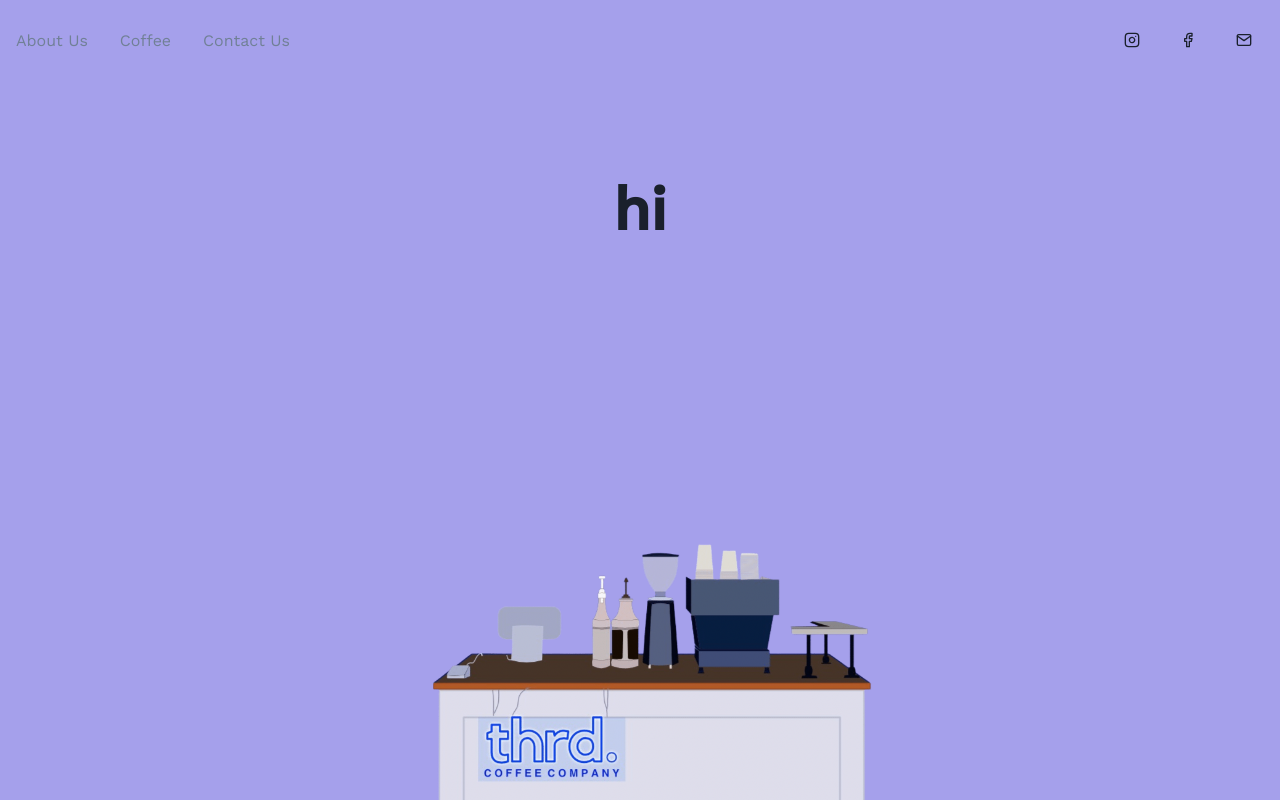
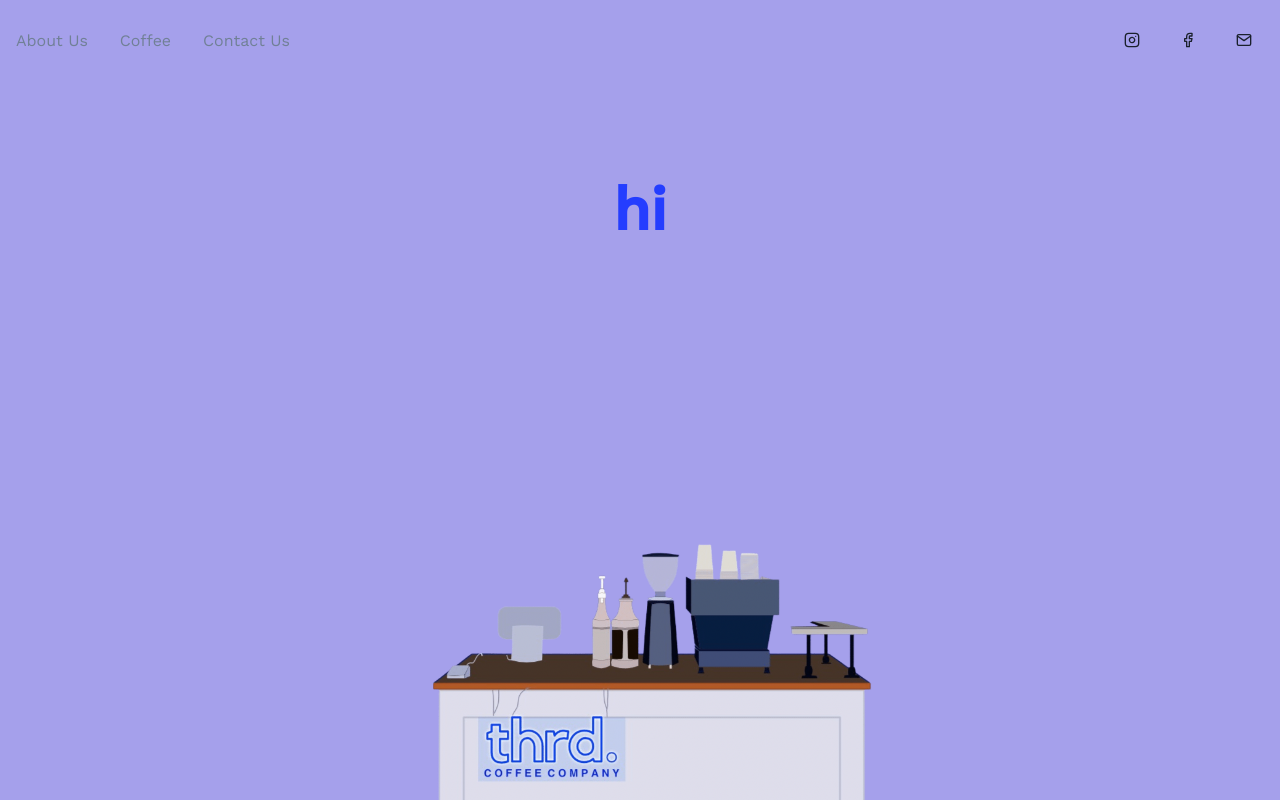
Before and after one commit to thrd-coffee-company/thrd-site, a Next.js app: page / in a window 1280 px wide. Shown: the top 800 px of the page. Built offline with nearby package versions, Linux system fonts and the light colour scheme.

Commit message:
fix: removed unused vars for build

```diff
--- a/src/components/hero/hero.tsx
+++ b/src/components/hero/hero.tsx
@@ -1,13 +1,4 @@
-import {
-  Box,
-  Text,
-  Stack,
-  Flex,
-  Heading,
-  useBreakpointValue,
-  Button,
-} from "@chakra-ui/react";
-import { ChakraNextImage } from "../chakraNextImage";
+import { Box, Stack, Heading } from "@chakra-ui/react";
 import NextImage from "next/image";
 import thrdCart from "../../assets/svg/thrd-cart.png";
 
@@ -15,7 +6,13 @@ const Hero = () => {
   return (
     <Box p={8}>
       <Stack direction="column" spacing={4} align="center" justify="center">
-        <Heading fontFamily="body" as="h2" size="3xl" fontWeight="semibold">
+        <Heading
+          fontFamily="body"
+          as="h2"
+          size="3xl"
+          fontWeight="semibold"
+          color="brand"
+        >
           hi
         </Heading>
         <Box width="100%">
--- a/src/components/navbar/navbar.tsx
+++ b/src/components/navbar/navbar.tsx
@@ -8,7 +8,6 @@ import {
   useDisclosure,
   Collapse,
   Stack,
-  Flex,
   Link,
 } from "@chakra-ui/react";
 import NextLink from "next/link";
--- a/src/pages/index.tsx
+++ b/src/pages/index.tsx
@@ -1,4 +1,4 @@
-import { Text, Center, Box, Container } from "@chakra-ui/react";
+import { Container } from "@chakra-ui/react";
 
 import { Hero } from "../components/hero";
 import { Main } from "../components/main";
```
